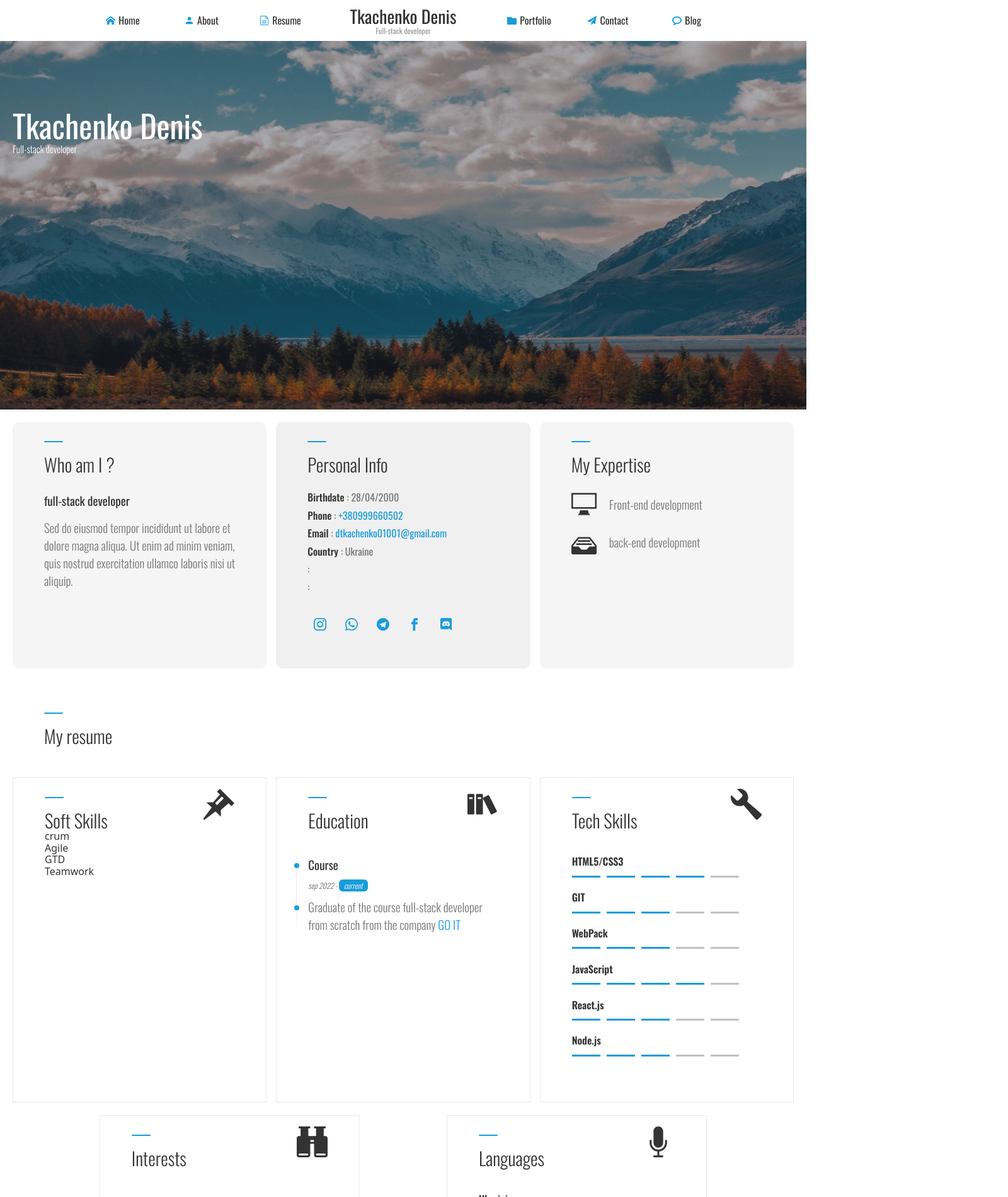
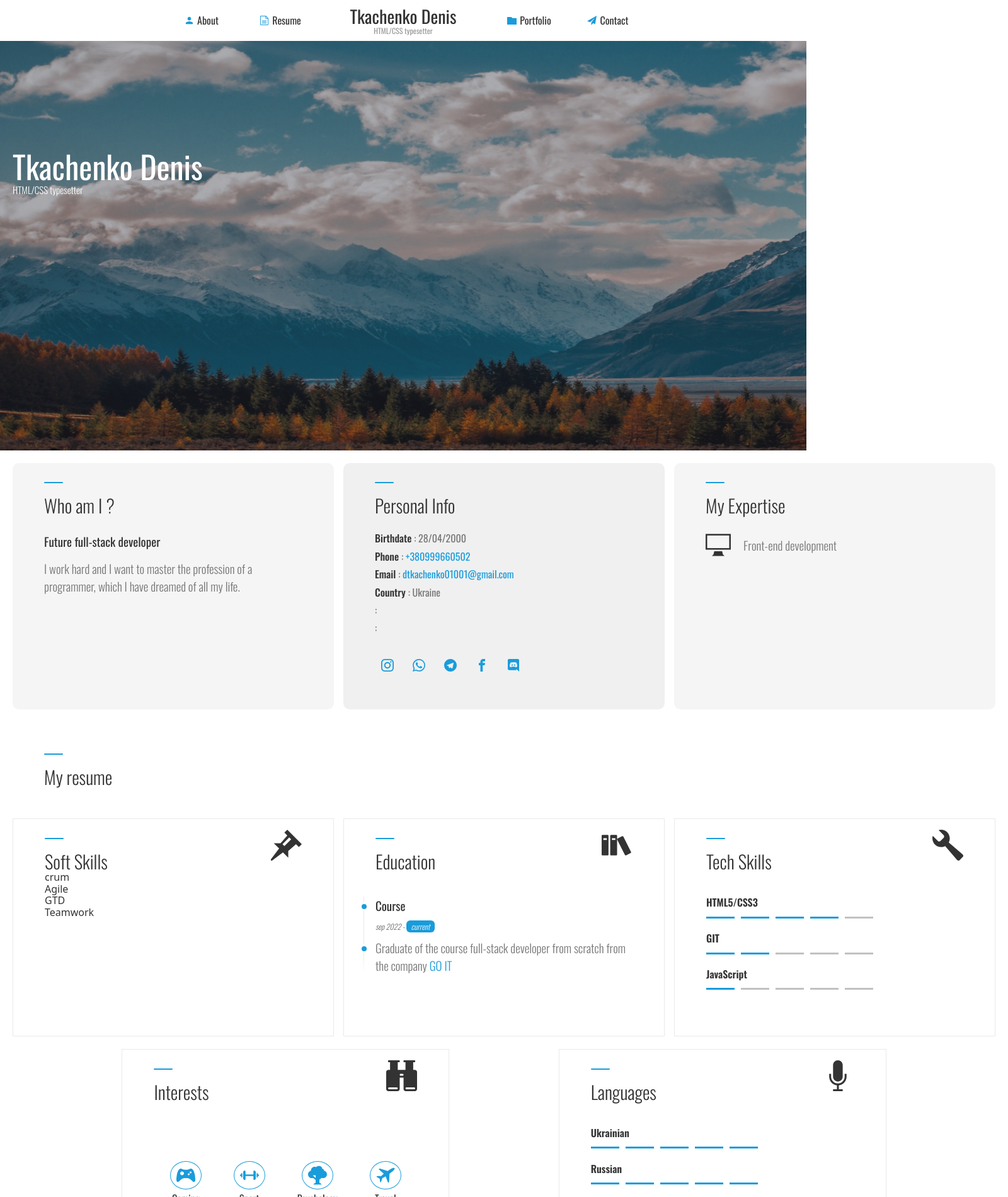
Before and after one commit to Tkachenko01001/Portfolio, a plain HTML site: page index.html in a window 1280 px wide. Shown: the top 1900 px of the page at 63% size, 1600 px wide, since content can reach past the window. Drawn offline with nearby package versions, Linux system fonts and the light colour scheme.

Commit message:
new-updt

```diff
--- a/index.html
+++ b/index.html
@@ -18,11 +18,6 @@
 <header class="header-position">
     <nav>
     <ul class="nav-list">
-        <li> <a href="https://tkachenko01001.github.io/my_resume/" class="nav-list__link">
-           <svg class="nav-list__icon" width="25" height="15">
-            <use href="./img/icons.svg#icon-home">
-            </use>
-           </svg>Home</a></li>
         <li><a href="#about" class="nav-list__link"><svg class="nav-list__icon" width="25" height="17">
             <use href="./img/icons.svg#icon-person-black">
             </use>
@@ -31,7 +26,7 @@
             <use href="./img/icons.svg#icon-file-text">
             </use>
            </svg>Resume</a></li>
-        <li><a href="https://tkachenko01001.github.io/my_resume/" class="nav-list__link-1 nav-list__link--width"> Tkachenko Denis <span class="nav-list__text">Full-stack developer</span></a></li>
+        <li><a href="https://tkachenko01001.github.io/my_resume/" class="nav-list__link-1 nav-list__link--width"> Tkachenko Denis <span class="nav-list__text">HTML/CSS typesetter</span></a></li>
         <li><a href="#portfolio" class="nav-list__link"><svg class="nav-list__icon" width="25" height="15">
             <use href="./img/icons.svg#icon-folder">
             </use>
@@ -40,10 +35,7 @@
             <use href="./img/icons.svg#icon-send">
             </use>
            </svg>Contact</a></li>
-        <li><a href="#" class="nav-list__link nav-list__button--border"><svg class="nav-list__icon" width="25" height="15">
-            <use href="./img/icons.svg#icon-bubble2">
-            </use>
-           </svg>Blog</a></li>
+
     </ul>
 </nav>
 </header>
@@ -57,7 +49,7 @@
         Tkachenko Denis
     </h1>
     <p class="main-block-1__paragraph">
-        Full-stack developer
+        HTML/CSS typesetter
     </p>
     </div>
 
@@ -71,9 +63,8 @@
     <div class="about" id="about">
     <h3 class="about__title">Who am I ?</h3>
     <ul>
-        <li class="about__line-1">full-stack developer</li>
-        <li class="about__line">Sed do eiusmod tempor incididunt ut labore et dolore magna aliqua.
-        Ut enim ad minim veniam, quis nostrud exercitation ullamco laboris nisi ut aliquip.</li>
+        <li class="about__line-1">Future full-stack developer</li>
+        <li class="about__line">I work hard and I want to master the profession of a programmer, which I have dreamed of all my life.</li>
     </ul>
     </div>
 
@@ -138,13 +129,6 @@
                 </use>
             </svg>
             Front-end development</li>
-        <li class="about-list__line">
-            <svg viewBox="0 0 32 32" width="40" class="about-list__icon">
-                <use href="./img/icons.svg#icon-drawer">
-
-                </use>
-            </svg>
-            back-end development</li>
     </ul>
     </div>
 </section>
@@ -217,24 +201,13 @@
             </div></li>
             <li class="skills-list__line"><h4>GIT</h4>
                 <div class="rating">
-                    <span></span><span></span><span></span><span class="last-rating"></span><span class="last-rating"></span>
-                </div></li>
-            <li class="skills-list__line"><h4>WebPack</h4>
-                <div class="rating">
-                    <span></span><span></span><span></span><span class="last-rating"></span><span class="last-rating"></span>
+                    <span></span><span></span><span class="last-rating"></span><span class="last-rating"></span><span class="last-rating"></span>
                 </div></li>
             <li class="skills-list__line"><h4>JavaScript</h4>
                 <div class="rating">
-                    <span></span><span></span><span></span><span></span><span class="last-rating"></span>
+                    <span></span><span class="last-rating"></span><span class="last-rating"></span><span class="last-rating"></span><span class="last-rating"></span>
                 </div></li>
-            <li class="skills-list__line"><h4>React.js</h4>
-                <div class="rating">
-                    <span></span><span></span><span></span><span class="last-rating"></span><span class="last-rating"></span>
-                </div></li>
-            <li class="skills-list__line"><h4>Node.js</h4>
-                <div class="rating">
-                    <span></span><span></span><span></span><span class="last-rating"></span><span class="last-rating"></span>
-                </div></li>
+
         </ul>
     </div>
 </div>
@@ -347,24 +320,9 @@
                 Single project
             </p>
 
-            <a class="portfolio__link" href="https://tkachenko01001.github.io/goit-markup-hw-08/">view project</a>
+            <a class="portfolio__link" href="https://tkachenko01001.github.io/web-studio/">view project</a>
         </li>
-        <li class="porfolio__line">
-            <svg viewBox="0 0 32 32" width="100" >
-                 <use href="./img/icons.svg#icon-browser" class="resume-icon__fill">
 
-                 </use>
-            </svg>
-
-             <h3 class="text-card__title">
-                 Web-site
-             </h3>
-             <p class="text-card__paragraph">
-                 Team project
-             </p>
-
-             <a class="portfolio__link" href="https://tkachenko01001.github.io/team-project-1/">view project</a>
-         </li>
          <li class="porfolio__line">
             <svg viewBox="0 0 32 32" width="100" >
                  <use href="./img/icons.svg#icon-browser" class="resume-icon__fill">
--- a/sass/base/_base-style.scss
+++ b/sass/base/_base-style.scss
@@ -20,8 +20,8 @@ h4,
 h5,
 h6,
 p {
-    padding: 0px;
-    margin: 0px;
+    padding: 0;
+    margin: 0;
 }
 
 a {
@@ -32,4 +32,5 @@ a {
 .container {
     margin: 0 auto;
     padding: 20px;
+    width: 1600px;
 }
--- a/sass/components/_header.scss
+++ b/sass/components/_header.scss
@@ -87,8 +87,6 @@
 }
 
 .header-position {
-    width: 100%;
     height: 65px;
     background-color: #ffffff;
-    position: fixed;
 }
--- a/sass/components/_main.scss
+++ b/sass/components/_main.scss
@@ -1,7 +1,7 @@
 .background {
-    max-width: 1922px;
+    max-width: 2100px;
     height: 650px;
-    background-size: 1922px 650px;
+    background-size: 2100px 650px;
     background-image: linear-gradient(to right, rgba(47, 48, 58, 0.4), rgba(47, 48, 58, 0.4)), url(../img/pexels-photo-115045.jpeg);
 }
 
```
Also changed, not shown: css/main.css, css/main.min.css, 2 other files.
